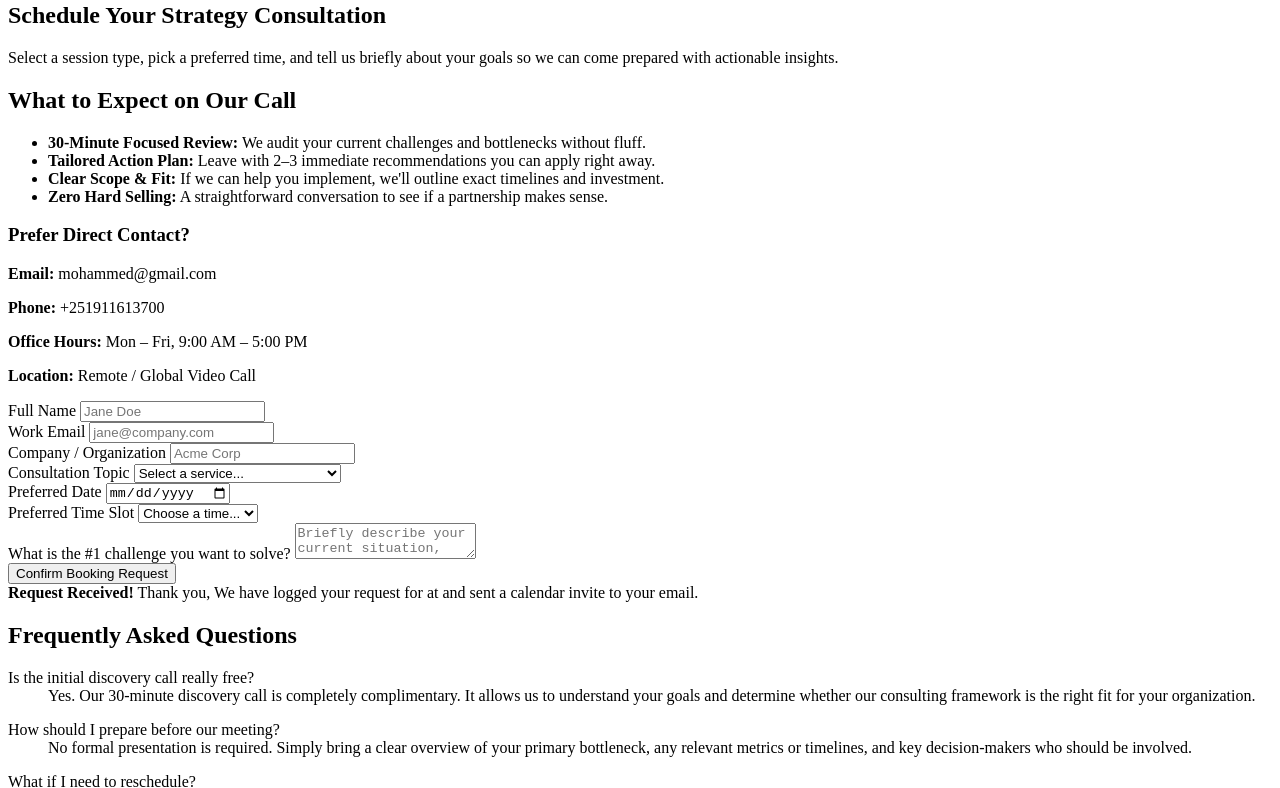
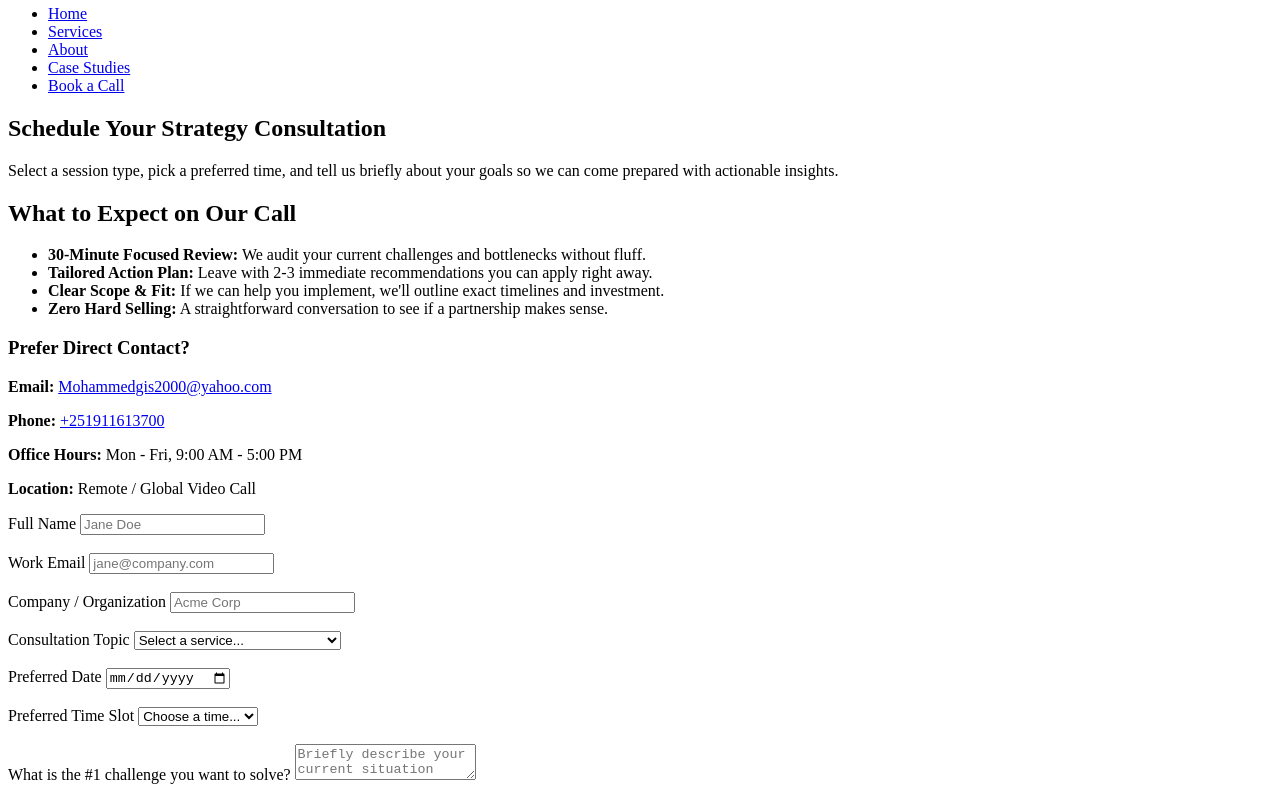
Before and after one commit to noahmohammed1997-cloud/Afrigeo-Information-PLC, a plain HTML site: page contact.html in a window 1280 px wide. Shown: the part 62-850 px from the top of the page. Drawn offline with Linux system fonts and the light colour scheme.

Commit message:
Update contact page details and structure

```diff
--- a/contact.html
+++ b/contact.html
@@ -3,17 +3,19 @@
 <head>
   <meta charset="UTF-8">
   <meta name="viewport" content="width=device-width, initial-scale=1.0">
-  <title>Book a Consultation | Contact</title>
+  <title>Afrigeo Information PLC | Contact</title>
 </head>
 <body>
   <header>
-    <a href="index.html">Apex Advisory</a>
+    <h2>AfriGeo Information PLC</h2>
     <nav>
-      <a href="index.html">Home</a>
-      <a href="services.html">Services</a>
-      <a href="about.html">About</a>
-      <a href="results.html">Case Studies</a>
-      <a href="booking.html" class="active">Book a Call</a>
+      <ul>
+        <li><a href="index.html">Home</a></li>
+        <li><a href="services.html">Services</a></li>
+        <li><a href="about.html">About</a></li>
+        <li><a href="projects.html">Case Studies</a></li>
+        <li><a href="booking.html" class="active">Book a Call</a></li>
+      </ul>
     </nav>
   </header>
   <section>
@@ -25,33 +27,36 @@
       <h2>What to Expect on Our Call</h2>
       <ul>
         <li><strong>30-Minute Focused Review:</strong> We audit your current challenges and bottlenecks without fluff.</li>
-        <li><strong>Tailored Action Plan:</strong> Leave with 2–3 immediate recommendations you can apply right away.</li>
+        <li><strong>Tailored Action Plan:</strong> Leave with 2-3 immediate recommendations you can apply right away.</li>
         <li><strong>Clear Scope & Fit:</strong> If we can help you implement, we'll outline exact timelines and investment.</li>
         <li><strong>Zero Hard Selling:</strong> A straightforward conversation to see if a partnership makes sense.</li>
       </ul>
       <div>
         <h3>Prefer Direct Contact?</h3>
-        <p class="contact-item"><strong>Email:</strong> mohammed@gmail.com</p>
-        <p class="contact-item"><strong>Phone:</strong> +251911613700</p>
-        <p class="contact-item"><strong>Office Hours:</strong> Mon – Fri, 9:00 AM – 5:00 PM</p>
+        <p class="contact-item"><strong>Email:</strong> <a href="mailto:Mohammedgis2000@yahoo.com">Mohammedgis2000@yahoo.com</a></p>
+        <p class="contact-item"><strong>Phone:</strong> <a href="+251911613700">+251911613700</a></p>
+        <p class="contact-item"><strong>Office Hours:</strong> Mon - Fri, 9:00 AM - 5:00 PM</p>
         <p class="contact-item"><strong>Location:</strong> Remote / Global Video Call</p>
       </div>
     </section>
-    <section>
+    <div>
       <form>
         <div>
           <div>
             <label for="fullName">Full Name </label>
             <input type="text" id="fullName" name="fullName" placeholder="Jane Doe" required>
           </div>
+          <br>
           <div>
             <label for="email">Work Email </label>
             <input type="email" id="email" name="email" placeholder="jane@company.com" required>
           </div>
+          <br>
           <div>
             <label for="company">Company / Organization </label>
             <input type="text" id="company" name="company" placeholder="Acme Corp">
           </div>
+          <br>
           <div>
             <label for="serviceType">Consultation Topic </label>
             <select id="serviceType" name="serviceType" required>
@@ -62,10 +67,12 @@
               <option value="retainer">Ongoing Executive Retainer</option>
             </select>
           </div>
+          <br>
           <div>
             <label for="date">Preferred Date </label>
             <input type="date" id="date" name="date" required>
           </div>
+          <br>
           <div>
             <label for="timeSlot">Preferred Time Slot </label>
             <select id="timeSlot" name="timeSlot" required>
@@ -76,17 +83,20 @@
               <option value="16:00">04:00 PM</option>
             </select>
           </div>
+          <br>
           <div>
             <label for="goals">What is the #1 challenge you want to solve? </label>
-            <textarea id="goals" name="goals" placeholder="Briefly describe your current situation, timeline, and desired outcome..." required></textarea>
+            <textarea id="goals" name="goals" placeholder="Briefly describe your current situation" required></textarea>
           </div>
         </div>
+        <br>
         <button type="submit" class="btn-submit">Confirm Booking Request</button>
         <div>
+          <br>
           <strong>Request Received!</strong> Thank you, We have logged your request for at and sent a calendar invite to your email.
         </div>
       </form>
-    </section>
+    </div>
   </main>
   <section class="faq-section">
     <h2>Frequently Asked Questions</h2>
```
